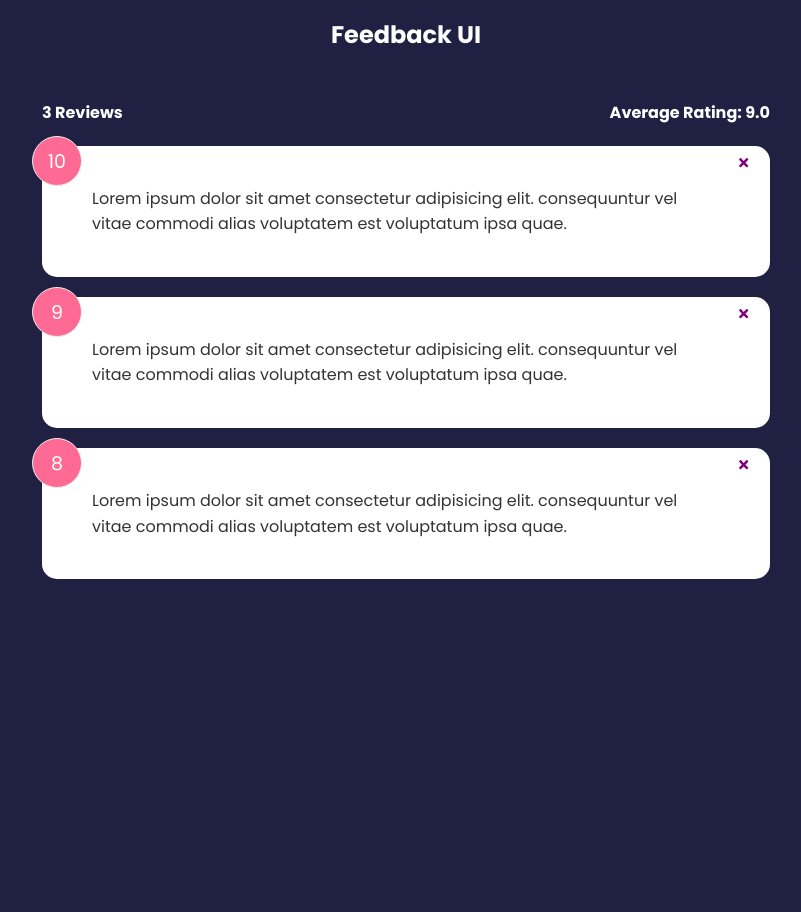
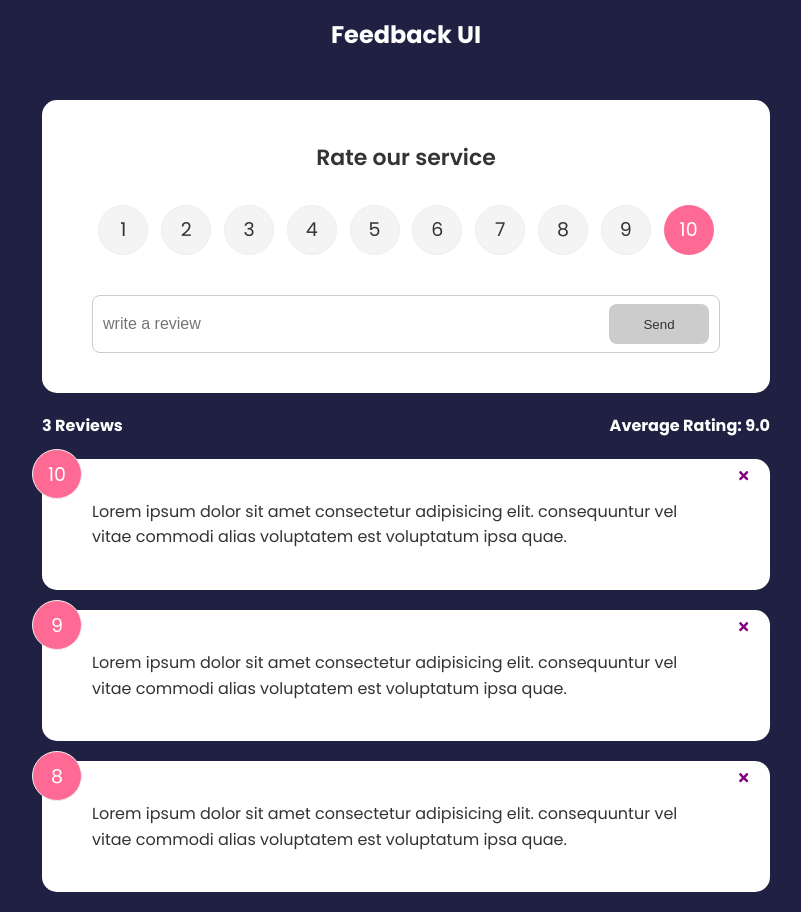
Before and after one commit to Sanki0/feedback-web-app, a React (Create React App) app: page / in a window 1280 px wide. Shown: the whole page, without its empty margins (234-1035 px from the left). Before the commit the page ends 800 px from the top, so only its background shows below. Built offline with nearby package versions, Linux system fonts and the light colour scheme.

Commit message:
added rating select and form

```diff
--- a/src/App.js
+++ b/src/App.js
@@ -1,4 +1,5 @@
 import React from 'react';
+import FeedbackForm from './components/FeedbackForm';
 import FeedbackList from './components/FeedbackList';
 import FeedbackStats from './components/FeedbackStats';
 import Header from './components/Header';
@@ -19,6 +20,7 @@
     <>
       <Header></Header>
       <div className='container'>
+        <FeedbackForm></FeedbackForm>
         <FeedbackStats feedback={feedback}></FeedbackStats>
         <FeedbackList
           feedback={feedback}
--- /dev/null
+++ b/src/components/FeedbackForm.jsx
@@ -0,0 +1,41 @@
+import React from 'react';
+import RatingSelect from './RatingSelect';
+import Button from './shared/Button';
+import Card from './shared/Card';
+
+function FeedbackForm() {
+  const [text, setText] = React.useState('');
+  const [btnDisabled, setBtnDisabled] = React.useState(true)
+  const [message, setMessage] = React.useState('')
+
+  const handleTextChange = (e) => {
+    if (text.trim().length === 0) {
+      setBtnDisabled(true)
+      setMessage(null)
+    } else if (text !== '' && text.trim().length <= 10) {
+      setMessage('Text must be at least 10 characters')
+      setBtnDisabled(true)
+    } else {
+      setMessage(null)
+      setBtnDisabled(false)
+    }
+
+    setText(e.target.value)
+  }
+
+  return (
+    <Card>
+      <form action="">
+        <h2>Rate our service</h2>
+        <RatingSelect select={(rating) => { console.log(rating) }}></RatingSelect>
+        <div className="input-group">
+          <input onChange={handleTextChange} type="text" placeholder='write a review' value={text} />
+          <Button type="submit" isDisabled={btnDisabled}>Send</Button>
+        </div>
+        {message && <div className='message'>{message} </div>}
+      </form>
+    </Card>
+  )
+}
+
+export default FeedbackForm;
--- /dev/null
+++ b/src/components/RatingSelect.jsx
@@ -0,0 +1,127 @@
+import React from 'react';
+
+function RatingSelect({ select }) {
+  const [selected, setSelected] = React.useState(10)
+
+  const handleChange = (e) => {
+    setSelected(+e.currentTarget.value)
+    select(+e.currentTarget.value)
+  }
+
+  return (
+    <ul className='rating'>
+      <li>
+        <input
+          type='radio'
+          id='num1'
+          name='rating'
+          value='1'
+          onChange={handleChange}
+          checked={selected === 1}
+        />
+        <label htmlFor='num1'>1</label>
+      </li>
+      <li>
+        <input
+          type='radio'
+          id='num2'
+          name='rating'
+          value='2'
+          onChange={handleChange}
+          checked={selected === 2}
+        />
+        <label htmlFor='num2'>2</label>
+      </li>
+      <li>
+        <input
+          type='radio'
+          id='num3'
+          name='rating'
+          value='3'
+          onChange={handleChange}
+          checked={selected === 3}
+        />
+        <label htmlFor='num3'>3</label>
+      </li>
+      <li>
+        <input
+          type='radio'
+          id='num4'
+          name='rating'
+          value='4'
+          onChange={handleChange}
+          checked={selected === 4}
+        />
+        <label htmlFor='num4'>4</label>
+      </li>
+      <li>
+        <input
+          type='radio'
+          id='num5'
+          name='rating'
+          value='5'
+          onChange={handleChange}
+          checked={selected === 5}
+        />
+        <label htmlFor='num5'>5</label>
+      </li>
+      <li>
+        <input
+          type='radio'
+          id='num6'
+          name='rating'
+          value='6'
+          onChange={handleChange}
+          checked={selected === 6}
+        />
+        <label htmlFor='num6'>6</label>
+      </li>
+      <li>
+        <input
+          type='radio'
+          id='num7'
+          name='rating'
+          value='7'
+          onChange={handleChange}
+          checked={selected === 7}
+        />
+        <label htmlFor='num7'>7</label>
+      </li>
+      <li>
+        <input
+          type='radio'
+          id='num8'
+          name='rating'
+          value='8'
+          onChange={handleChange}
+          checked={selected === 8}
+        />
+        <label htmlFor='num8'>8</label>
+      </li>
+      <li>
+        <input
+          type='radio'
+          id='num9'
+          name='rating'
+          value='9'
+          onChange={handleChange}
+          checked={selected === 9}
+        />
+        <label htmlFor='num9'>9</label>
+      </li>
+      <li>
+        <input
+          type='radio'
+          id='num10'
+          name='rating'
+          value='10'
+          onChange={handleChange}
+          checked={selected === 10}
+        />
+        <label htmlFor='num10'>10</label>
+      </li>
+    </ul>
+  )
+}
+
+export default RatingSelect
--- /dev/null
+++ b/src/components/shared/Button.jsx
@@ -0,0 +1,25 @@
+import React from 'react';
+import PropTypes from 'prop-types';
+
+
+function Button({ children, version, type, isDisabled }) {
+  return (
+    <button type={type} disabled={isDisabled} className={`btn btn-${version}`}>
+      {children}
+    </button>
+  )
+}
+
+Button.defaultProps = {
+  version: 'primary',
+  type: 'button',
+  isDisabled: false
+}
+Button.propTypes = {
+  children: PropTypes.node.isRequired,
+  version: PropTypes.string,
+  type: PropTypes.string,
+  isDisabled: PropTypes.bool,
+}
+
+export default Button;
```
